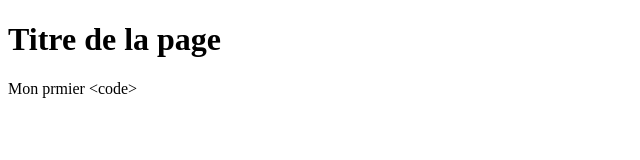
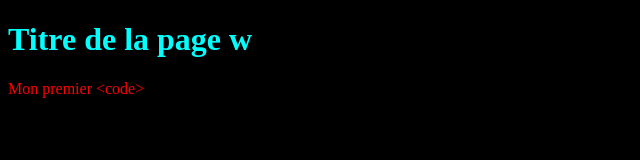
Before and after one commit to Jerry-Lemrich/premier-code, a plain HTML site: page index.html in a window 1280 px wide. Shown: the whole page, without its empty margins (0-640 px from the left). Drawn offline with Linux system fonts and the light colour scheme.

Commit message:
ajoout test

```diff
--- a/index.html
+++ b/index.html
@@ -18,9 +18,12 @@
     <link rel="icon" type="image/png" sizes="32x32" href="./favicon-32x32.png">
     <link rel="icon" type="image/png" sizes="16x16" href="./favicon-16x16.png">
     <link rel="manifest" href="./site.webmanifest">
+    <link rel="stylesheet" href="main.css">
+
 </head>
+<!-- css-->
 <body>
-<h1>Titre de la page</h1>
-<p>Mon prmier &lt;code&gt;</p>
+<h1>Titre de la page w</h1>
+<p>Mon premier &lt;code&gt;</p>
 </body>
 </html>
--- /dev/null
+++ b/main.css
@@ -0,0 +1,7 @@
+body {
+    background: black;
+    color:red;
+}
+h1 {
+    color: aqua
+}
```
